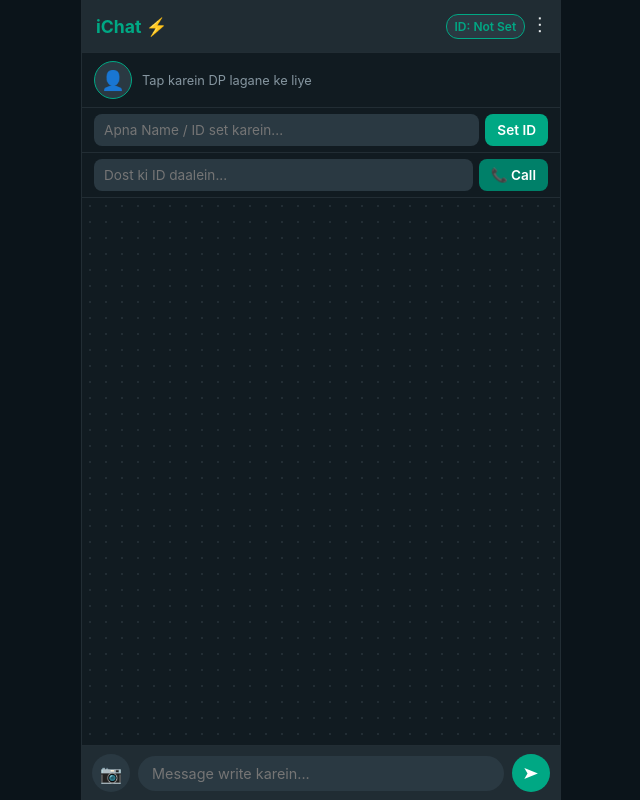
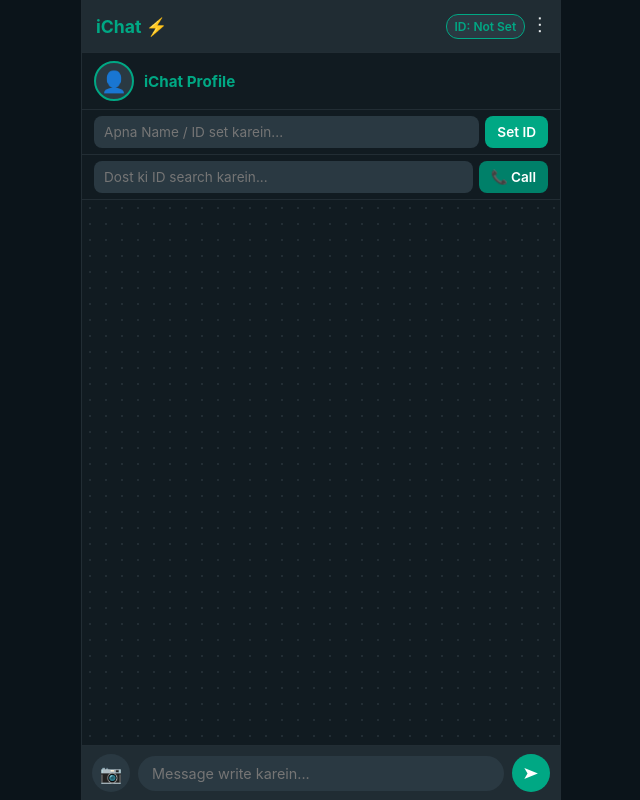
Before and after one commit to pstjatav39-creator/Ichat.live, a website: page public/index.html in a window 1280 px wide. Shown: the whole page, without its empty margins (319-959 px from the left). Drawn offline with Linux system fonts and the light colour scheme.

Commit message:
Fixed DP upload feature and updated friend search & iChat header layout

```diff
--- a/public/index.html
+++ b/public/index.html
@@ -49,12 +49,15 @@
         .menu-item:hover { background: var(--input-bg); }
         .menu-item.danger { color: #ea0038; }
 
-        /* Profile Bar */
-        .profile-bar { background: var(--panel-bg); padding: 8px 12px; display: flex; align-items: center; gap: 10px; border-bottom: 1px solid var(--border-color); flex-shrink: 0; }
-        .avatar-container { position: relative; width: 38px; height: 38px; border-radius: 50%; background: var(--input-bg); overflow: hidden; display: flex; align-items: center; justify-content: center; cursor: pointer; border: 1px solid #00a884; flex-shrink: 0; }
+        /* Top Bar with DP and iChat Text */
+        .top-info-bar { background: var(--panel-bg); padding: 8px 12px; display: flex; align-items: center; justify-content: space-between; border-bottom: 1px solid var(--border-color); flex-shrink: 0; }
+        .profile-section { display: flex; align-items: center; gap: 10px; }
+        .avatar-container { position: relative; width: 40px; height: 40px; border-radius: 50%; background: var(--input-bg); overflow: hidden; display: flex; align-items: center; justify-content: center; cursor: pointer; border: 2px solid #00a884; flex-shrink: 0; }
         .avatar-container img { width: 100%; height: 100%; object-fit: cover; }
-        .avatar-container span { font-size: 1.2rem; }
+        .avatar-container span { font-size: 1.3rem; }
+        .app-title-tag { font-size: 0.95rem; font-weight: bold; color: #00a884; }
 
+        /* User & Search Bars */
         .user-info-bar { background: var(--panel-bg); padding: 6px 12px; display: flex; gap: 6px; align-items: center; border-bottom: 1px solid var(--border-color); flex-shrink: 0; }
         input[type="text"] { background: var(--input-bg); border: none; color: var(--text-color); padding: 8px 10px; border-radius: 8px; outline: none; font-size: 0.85rem; flex: 1; }
         button.action-btn { background: #00a884; color: #fff; border: none; padding: 8px 12px; border-radius: 8px; font-weight: 600; cursor: pointer; font-size: 0.85rem; white-space: nowrap; }
@@ -95,7 +98,6 @@
             <span id="display-id" class="my-id-badge">ID: Not Set</span>
             <button class="icon-btn" onclick="toggleMenu(event)" title="Settings">⋮</button>
 
-            <!-- 3-Dot Menu Options -->
             <div class="dropdown-menu" id="settingsMenu">
                 <div class="menu-item" onclick="toggleTheme()">🌓 Theme Badlein</div>
                 <div class="menu-item danger" onclick="logoutId()">🚪 Logout</div>
@@ -103,13 +105,16 @@
         </div>
     </header>
 
-    <div class="profile-bar">
-        <label class="avatar-container" title="Profile Photo Badlein">
-            <span id="avatarIcon">👤</span>
-            <img id="avatarImg" style="display:none;" alt="Profile">
-            <input type="file" accept="image/*" style="display:none;" onchange="setAvatar(event)">
-        </label>
-        <div style="font-size:0.8rem; color:var(--text-secondary);">Tap karein DP lagane ke liye</div>
+    <!-- Top Bar with DP and iChat Label -->
+    <div class="top-info-bar">
+        <div class="profile-section">
+            <label class="avatar-container" title="DP Badlein">
+                <span id="avatarIcon">👤</span>
+                <img id="avatarImg" style="display:none;" alt="Profile">
+                <input type="file" id="dpInput" accept="image/*" style="display:none;" onchange="setAvatar(event)">
+            </label>
+            <span class="app-title-tag">iChat Profile</span>
+        </div>
     </div>
 
     <div class="user-info-bar">
@@ -118,7 +123,7 @@
     </div>
 
     <div class="user-info-bar">
-        <input type="text" id="friendId" placeholder="Dost ki ID daalein...">
+        <input type="text" id="friendId" placeholder="Dost ki ID search karein...">
         <button class="action-btn call-btn" onclick="startCall()">📞 Call</button>
     </div>
 
@@ -215,9 +220,13 @@
 
     function logoutId() {
         localStorage.removeItem('ichat_saved_id');
+        localStorage.removeItem('ichat_saved_avatar');
         myId = '';
+        savedAvatar = '';
         document.getElementById('myId').value = '';
         document.getElementById('display-id').innerText = 'ID: Not Set';
+        document.getElementById('avatarImg').style.display = 'none';
+        document.getElementById('avatarIcon').style.display = 'block';
         alert('Aap successfully logout ho gaye hain!');
     }
 
@@ -263,7 +272,7 @@
 
     function startCall() {
         const fId = document.getElementById('friendId').value.trim();
-        if(!fId) { alert('Dost ki ID daalein!'); return; }
+        if(!fId) { alert('Dost ki ID search karein!'); return; }
         document.getElementById('videoContainer').classList.add('active');
 
         if (navigator.mediaDevices && navigator.mediaDevices.getUserMedia) {
```
